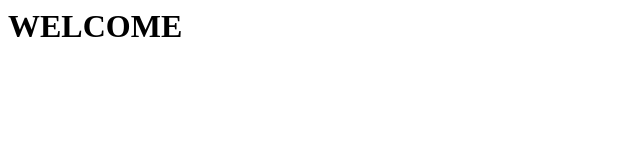
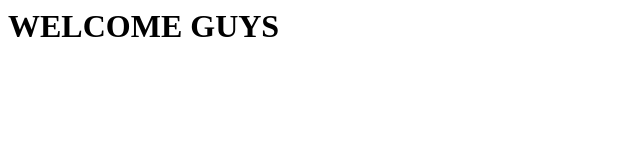
Before and after one commit to Ayush44-creator/KL-228, a plain HTML site: page index.html in a window 1280 px wide. Shown: the whole page, without its empty margins (0-640 px from the left). Drawn offline with Linux system fonts and the light colour scheme.

Commit message:
ADDED GUYS

```diff
--- a/index.html
+++ b/index.html
@@ -6,6 +6,6 @@
     <title>HOME</title>
 </head>
 <body>
-    <h1>WELCOME</h1>
+    <h1>WELCOME GUYS</h1>
 </body>
 </html></p>
```
